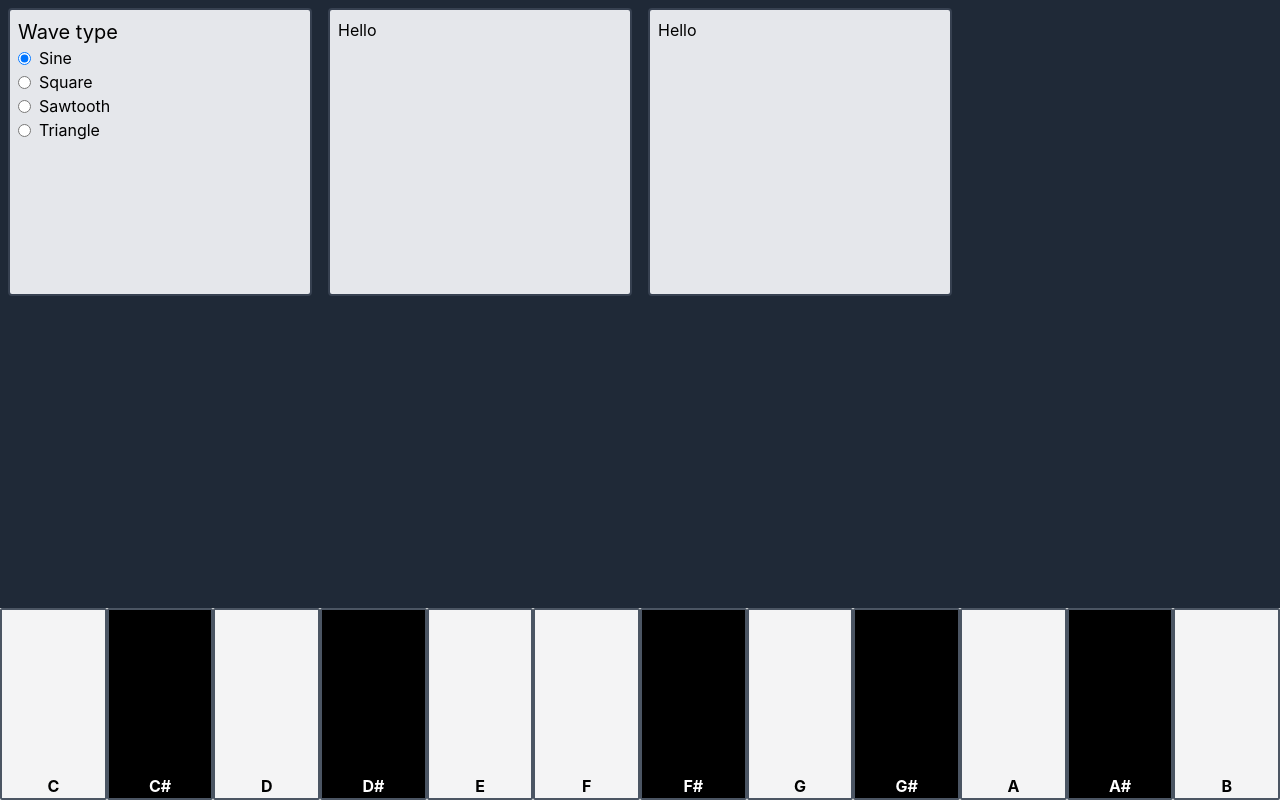
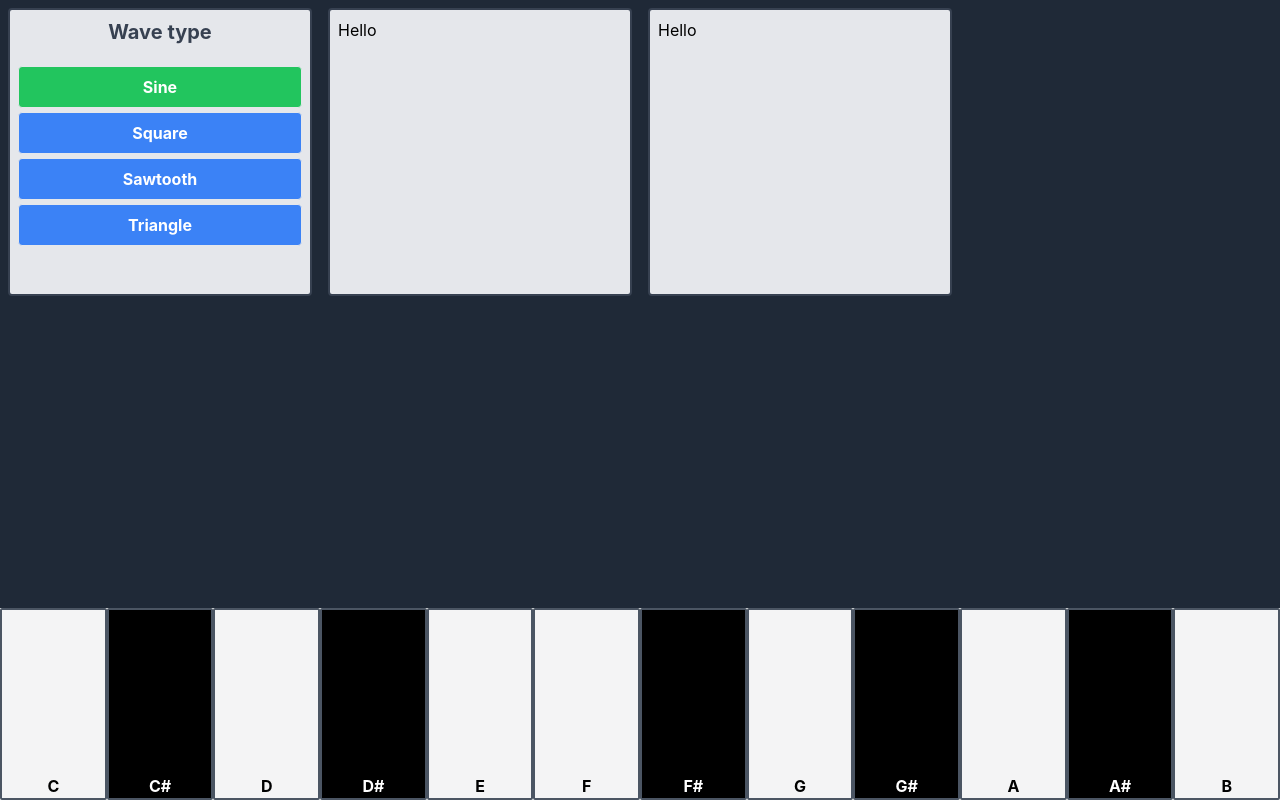
Before and after one commit to AleSua93/web-audio-synth, a Next.js app: page / in a window 1280 px wide. Built offline with nearby package versions, Linux system fonts and the light colour scheme.

Commit message:
refactor styles

```diff
--- a/components/settings/wave-selector/index.tsx
+++ b/components/settings/wave-selector/index.tsx
@@ -8,8 +8,8 @@ interface WaveSelectorProps {
 
 const WaveSelector = ({ waveType, onWaveTypeChanged }: WaveSelectorProps) => {
   return (
-    <div className="flex flex-col">
-      <h2 className="text-xl">Wave type</h2>
+    <div className="flex flex-col text-center gap-1">
+      <h2 className="text-xl font-bold text-gray-700 mb-4">Wave type</h2>
       <WaveRadioButton
         id="sine"
         name="wave-radio"
--- a/components/settings/wave-selector/wave-radio-button/index.tsx
+++ b/components/settings/wave-selector/wave-radio-button/index.tsx
@@ -10,17 +10,23 @@ interface WaveRadioButtonProps {
 }
 
 const WaveRadioButton = (props: WaveRadioButtonProps) => {
+  const isChecked = props.selectedWaveType === props.id
+
   return (
-    <div className="flex items-center gap-2">
+    <div className="flex items-center gap-2 w-full">
       <input
         id={props.id}
         name={props.name}
         type="radio"
         value={props.value}
-        checked={props.selectedWaveType === props.id}
+        checked={isChecked}
         onChange={props.onWaveTypeChanged}
+        className="hidden"
       />
-      <label htmlFor={props.id}>{props.label}</label>
+      <label
+        htmlFor={props.id}
+        className={`btn w-full text-center text-white ${isChecked ? 'btn-green' : 'btn-blue'}`}
+      >{props.label}</label>
     </div>
   )
 }
--- a/styles/globals.css
+++ b/styles/globals.css
@@ -25,7 +25,7 @@ a {
 }
 
 .btn {
-  @apply font-bold py-2 px-4 rounded border;
+  @apply font-bold py-2 px-4 rounded border cursor-pointer;
 }
 
 .btn-blue {
```
